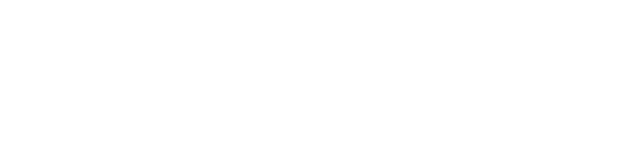
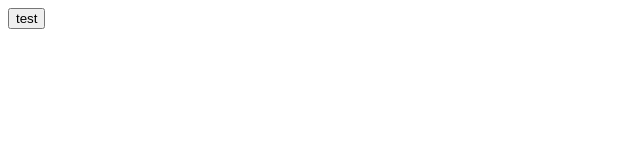
Before and after one commit to OA4K/chorus-tin, a plain HTML site: page index.html in a window 1280 px wide. Shown: the full height of the page, 0-640 px from the left. Drawn offline with Linux system fonts and the light colour scheme.

Commit message:
testing js

```diff
--- a/index.html
+++ b/index.html
@@ -6,7 +6,7 @@
 </head>
 
 <body>
-
+  <button onclick="test">test</button>
   <script src="script.js"></script>
 </body>
 </html>
--- a/script.js
+++ b/script.js
@@ -0,0 +1,3 @@
+const test = () => {
+    console.log('Hi')
+}
```
